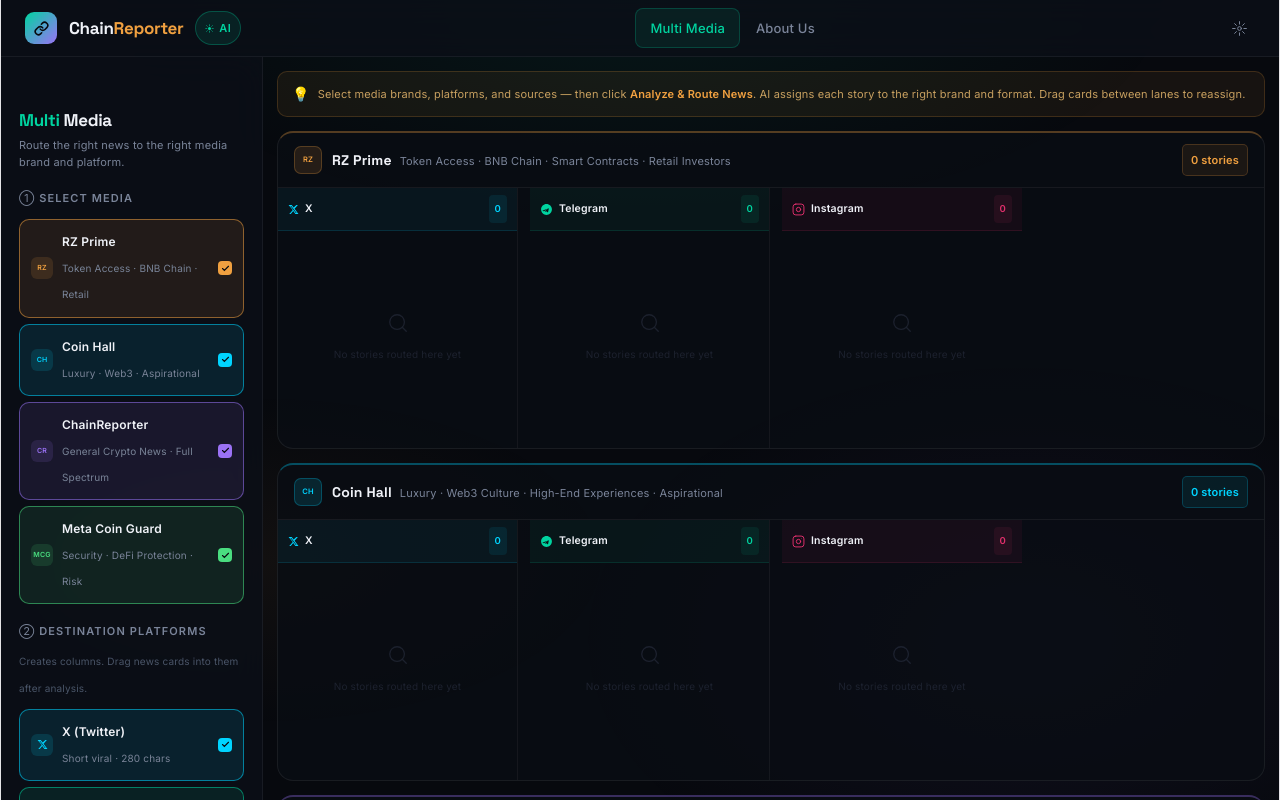
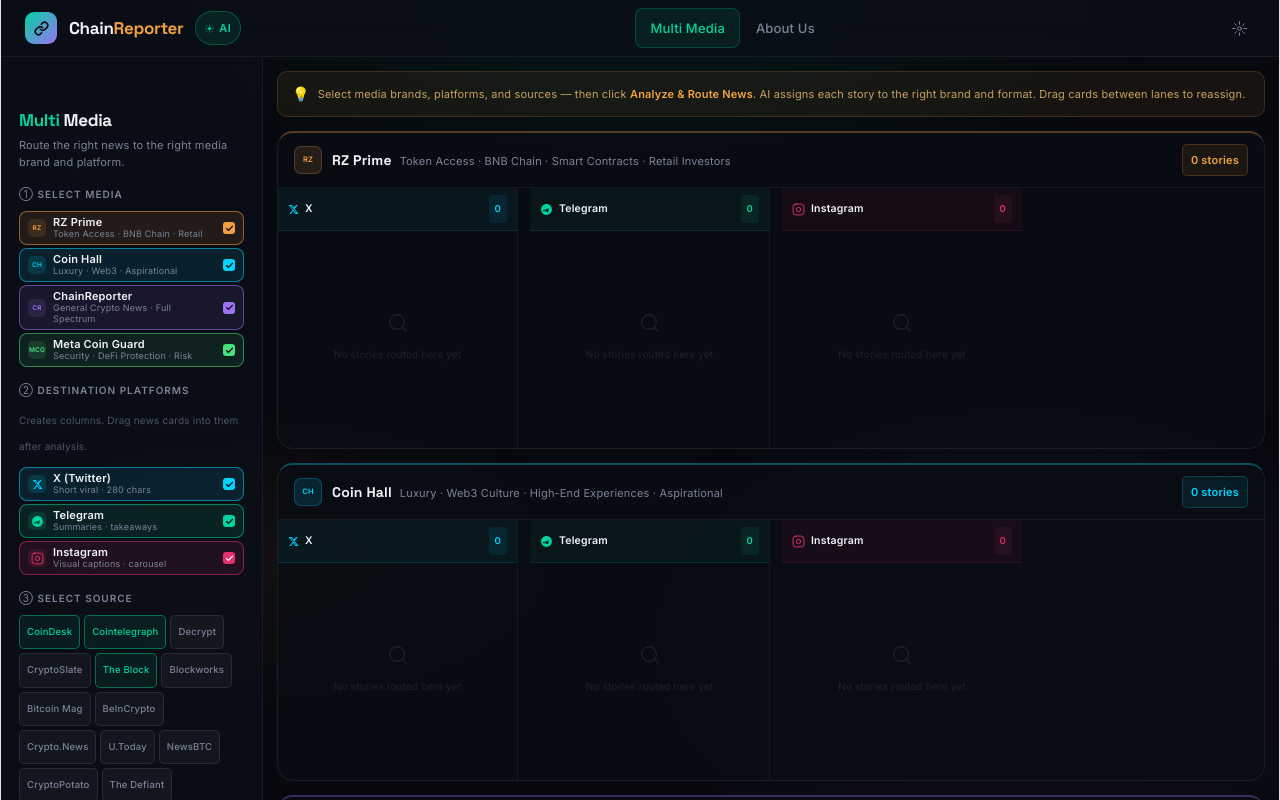
Before and after one commit to PouryaNoufallah96/rz-ai-media-chain-reporter-current, a React (Vite) app in the folder frontend/: page /multimedia in a window 1280 px wide. Built offline with nearby package versions, Linux system fonts and the light colour scheme.

Commit message:
Sidebar: compact toggle rows ~half height

```diff
--- a/frontend/src/components/mm/Sidebar.jsx
+++ b/frontend/src/components/mm/Sidebar.jsx
@@ -4,7 +4,7 @@
 const CHECK_SVG = <svg width="9" height="9" viewBox="0 0 24 24" fill="none" stroke="#07090e" strokeWidth="3" strokeLinecap="round"><polyline points="20 6 9 17 4 12"/></svg>
 const CHECK_SVG_W = <svg width="9" height="9" viewBox="0 0 24 24" fill="none" stroke="#fff" strokeWidth="3" strokeLinecap="round"><polyline points="20 6 9 17 4 12"/></svg>
 
-const LABEL_STYLE = { display:'block', fontSize:11, fontWeight:600, letterSpacing:'.1em', textTransform:'uppercase', color:'#7a8499', marginBottom:8 }
+const LABEL_STYLE = { display:'block', fontSize:10, fontWeight:600, letterSpacing:'.1em', textTransform:'uppercase', color:'#7a8499', marginBottom:4 }
 
 function ToggleRow({ on, color, label, sub, abbr, onClick, checkWhite }) {
   const active = {
@@ -14,12 +14,12 @@
   const inactive = { borderColor:'rgba(255,255,255,.08)', background:'rgba(255,255,255,.03)' }
   return (
     <div onClick={onClick} className="toggle-row" style={on ? active : {}}>
-      <div style={{width:22,height:22,borderRadius:6,background:color+'22',display:'flex',alignItems:'center',justifyContent:'center',flexShrink:0,fontSize:7,fontWeight:800,color}}>{abbr}</div>
+      <div style={{width:18,height:18,borderRadius:5,background:color+'22',display:'flex',alignItems:'center',justifyContent:'center',flexShrink:0,fontSize:6.5,fontWeight:800,color}}>{abbr}</div>
       <div style={{flex:1,minWidth:0,textAlign:'left'}}>
-        <div style={{fontSize:12,fontWeight:600,color:'#f0f2f8'}}>{label}</div>
-        <div style={{fontSize:10,color:'#7a8499'}}>{sub}</div>
+        <div style={{fontSize:11,fontWeight:600,color:'#f0f2f8',lineHeight:1.2}}>{label}</div>
+        <div style={{fontSize:9,color:'#7a8499',lineHeight:1.2}}>{sub}</div>
       </div>
-      <div style={{width:14,height:14,borderRadius:4,flexShrink:0,background:on?color:'rgba(255,255,255,.1)',display:'flex',alignItems:'center',justifyContent:'center'}}>
+      <div style={{width:12,height:12,borderRadius:3,flexShrink:0,background:on?color:'rgba(255,255,255,.1)',display:'flex',alignItems:'center',justifyContent:'center'}}>
         {on ? (checkWhite ? CHECK_SVG_W : CHECK_SVG) : null}
       </div>
     </div>
@@ -71,7 +71,7 @@
 
   return (
     <aside id="mm-sidebar" className="glass" style={{textAlign:'left'}}>
-      <div className="p-4" style={{display:'flex',flexDirection:'column',gap:14}}>
+      <div className="p-4" style={{display:'flex',flexDirection:'column',gap:10}}>
 
         {/* Title */}
         <div>
@@ -84,7 +84,7 @@
         {/* ① Media */}
         <div>
           <label style={LABEL_STYLE}>① Select Media</label>
-          <div style={{display:'flex',flexDirection:'column',gap:6}}>
+          <div style={{display:'flex',flexDirection:'column',gap:3}}>
             {[
               {m:'RZ Prime',      color:'#f0a040',abbr:'RZ', sub:'Token Access · BNB Chain · Retail'},
               {m:'Coin Hall',     color:'#00d4ff',abbr:'CH', sub:'Luxury · Web3 · Aspirational'},
@@ -100,7 +100,7 @@
         <div>
           <label style={{...LABEL_STYLE,marginBottom:4}}>② Destination Platforms</label>
           <p style={{fontSize:10,color:'#4a5568',marginBottom:8}}>Creates columns. Drag news cards into them after analysis.</p>
-          <div style={{display:'flex',flexDirection:'column',gap:6}}>
+          <div style={{display:'flex',flexDirection:'column',gap:3}}>
             <ToggleRow on={selectedPlatforms.includes('X')} color='#00d4ff' label='X (Twitter)' sub='Short viral · 280 chars' abbr={
               <svg width="11" height="11" viewBox="0 0 24 24" fill="#00d4ff"><path d="M18.244 2.25h3.308l-7.227 8.26 8.502 11.24H16.17l-4.714-6.231-5.401 6.231H2.81l7.73-8.835L1.254 2.25H8.08l4.253 5.622zm-1.161 17.52h1.833L7.084 4.126H5.117z"/></svg>
             } onClick={()=>togglePlatform('X')} />
@@ -151,7 +151,7 @@
         {/* ⑥ Filter Engine */}
         <div>
           <label style={{...LABEL_STYLE,marginBottom:6}}>⑥ Filter Engine</label>
-          <div style={{display:'flex',flexDirection:'column',gap:6}}>
+          <div style={{display:'flex',flexDirection:'column',gap:3}}>
             {filterOptions.map(f => (
               <ToggleRow key={f.key} on={filterMode===f.key} color={f.color} abbr={f.abbr} label={f.label} sub={f.sub} onClick={()=>setFilterMode(f.key)} />
             ))}
@@ -162,7 +162,7 @@
         <div>
           <label style={{...LABEL_STYLE,marginBottom:4}}>⑦ AI Editorial Models</label>
           <p style={{fontSize:10,color:'#4a5568',marginBottom:8}}>Choose 1–5 models. Each picks 5 articles per brand independently.</p>
-          <div style={{display:'flex',flexDirection:'column',gap:6}}>
+          <div style={{display:'flex',flexDirection:'column',gap:3}}>
             {modelOptions.map(m => (
               <ToggleRow key={m.key} on={selectedModels.includes(m.key)} color={m.color} abbr={m.abbr}
                 label={<>{m.label} <span style={{fontSize:9,fontWeight:700,padding:'1px 5px',borderRadius:3,background:m.color+'22',color:m.color,marginLeft:3}}>{m.badge}</span></>}
--- a/frontend/src/pages/MultimediaPage.css
+++ b/frontend/src/pages/MultimediaPage.css
@@ -17,7 +17,7 @@
 .tc-chip{display:inline-flex;align-items:center;gap:3px;padding:3px 8px;border-radius:20px;font-size:10.5px;font-weight:600;background:rgba(0,212,160,.13);color:#00d4a0;border:1px solid rgba(0,212,160,.32);white-space:nowrap;line-height:1.6;}
 .tc-x{background:none;border:none;cursor:pointer;padding:0;margin-left:2px;font-size:14px;line-height:1;color:#00d4a0;opacity:.65;display:inline-flex;align-items:center;}
 .tc-x:hover{opacity:1;}
-.toggle-row{display:flex;align-items:center;gap:9px;padding:9px 11px;border-radius:10px;border:1px solid rgba(255,255,255,.08);background:rgba(255,255,255,.03);cursor:pointer;user-select:none;transition:border-color .18s,background .18s}
+.toggle-row{display:flex;align-items:center;gap:7px;padding:4px 8px;border-radius:8px;border:1px solid rgba(255,255,255,.08);background:rgba(255,255,255,.03);cursor:pointer;user-select:none;transition:border-color .18s,background .18s}
 .toggle-row:hover{background:rgba(255,255,255,.06)}
 .src-chip{font-size:9.5px;font-weight:500;padding:3px 7px;border-radius:5px;border:1px solid rgba(255,255,255,.09);background:rgba(255,255,255,.04);color:#7a8499;cursor:pointer;transition:border-color .18s,color .18s,background .18s;white-space:nowrap}
 .src-chip:hover{color:#f0f2f8;border-color:rgba(255,255,255,.2)}
```
